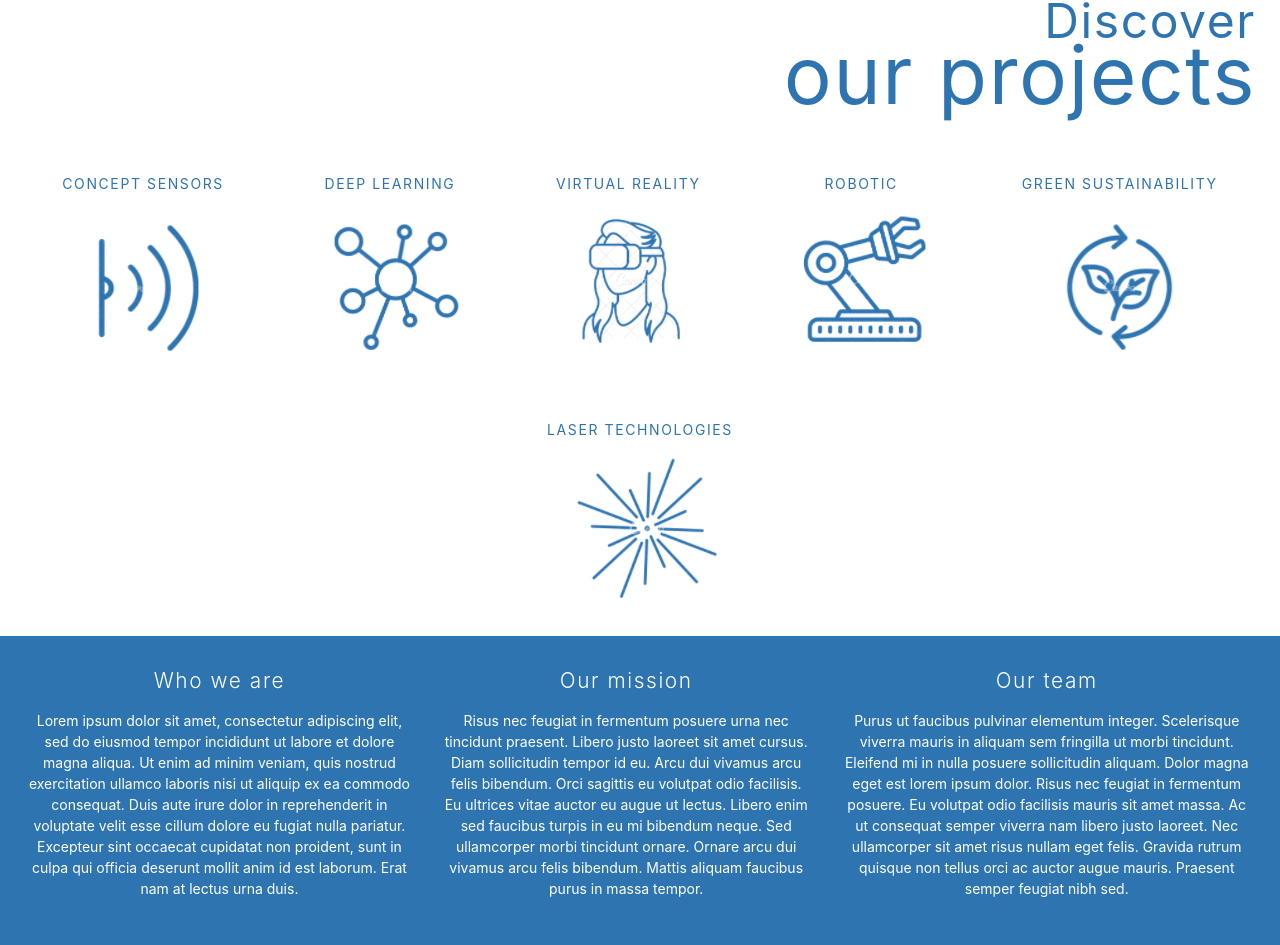
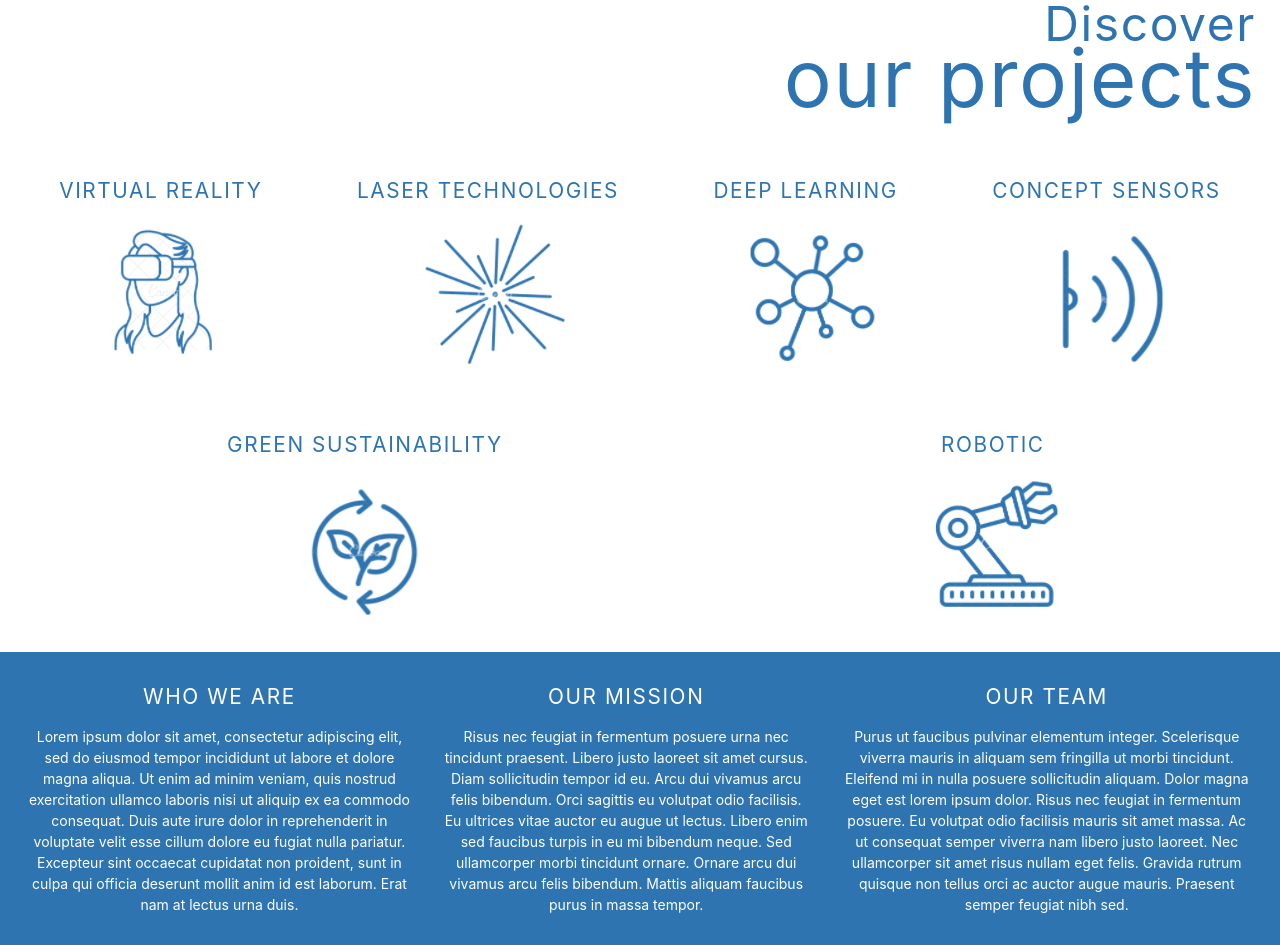
Before and after one commit to HungryOctopus/think-tank-website, a React (Create React App) app in the folder client/: page / in a window 1280 px wide. Shown: the part 1413-2358 px from the top of the page. Built offline with nearby package versions, Linux system fonts and the light colour scheme.

Commit message:
responsive & styling about us section

```diff
--- a/client/src/components/About/About.css
+++ b/client/src/components/About/About.css
@@ -5,8 +5,9 @@
 .about-container h3 {
   color: var(--clr-white);
   font-size: 1.3rem;
-  font-weight: 300;
+  font-weight: 400;
   text-align: center;
+  text-transform: uppercase;
 }
 
 .about-container p {
@@ -15,9 +16,15 @@
   padding: 1rem;
 }
 
-.focus-text {
-  display: flex;
-  flex-direction: column;
-  padding: 10px;
-  margin-left: 30px;
+@media screen and (max-width: 800px) {
+  .about-paragraph {
+    display: flex;
+    flex-direction: column;
+  }
 }
+
+/* @media screen and (max-width: 600px) {
+  .about-paragraph {
+    display: flex-column;
+  }
+} */
--- a/client/src/components/About/About.jsx
+++ b/client/src/components/About/About.jsx
@@ -7,7 +7,7 @@ function About() {
     <section className="about-container">
       <div className="bg-sblue">
         <div className="about-text">
-          <div className="flex flex-row items-center p-3">
+          <div className="about-paragraph flex items-start p-3">
             <div className="my-5">
               <h3>Who we are</h3>
               {/* <img src={sensor} alt="sensor" min-width="30px" /> */}
@@ -22,8 +22,8 @@ function About() {
                 Erat nam at lectus urna duis.
               </p>
             </div>
-            <div className="self-center">
-              <h3 className="self-center">Our mission</h3>
+            <div className="my-5">
+              <h3>Our mission</h3>
               {/* <img src={deepLearning} alt="sensor" min-width="30px" /> */}
               <p>
                 Risus nec feugiat in fermentum posuere urna nec tincidunt
@@ -36,7 +36,7 @@ function About() {
                 faucibus purus in massa tempor.
               </p>
             </div>
-            <div className="">
+            <div className="my-5">
               <h3>Our team</h3>
               {/* <img src={virtualReality} alt="sensor" min-width="30px" /> */}
               <p>
--- a/client/src/components/Navbar/Navbar.css
+++ b/client/src/components/Navbar/Navbar.css
@@ -1,13 +1,6 @@
 @tailwind base;
 @tailwind components;
 @tailwind utilities;
-
-body {
-  margin: 0;
-  font-family: -apple-system, BlinkMacSystemFont, 'Segoe UI', 'Roboto', 'Oxygen',
-    'Ubuntu', 'Cantarell', 'Fira Sans', 'Droid Sans', 'Helvetica Neue',
-    sans-serif;
-}
 
 :root {
   /* Colors for the project */
@@ -28,7 +21,6 @@ nav {
   background: var(--s-blue);
   color: white;
   line-height: 1.5;
-  font-size: 0.875rem;
 }
 
 ul {
@@ -51,7 +43,9 @@ h2 {
   font-size: 2rem;
 }
 h3 {
-  font-size: 1.25rem;
+  font-size: 1.3rem;
+  text-align: center;
+  text-transform: uppercase;
 }
 h4 {
   font-size: 0.875rem;
--- a/client/src/components/Navbar/Navbar.jsx
+++ b/client/src/components/Navbar/Navbar.jsx
@@ -15,7 +15,7 @@ function Navbar() {
           <img src={logo} alt="think tank logo white" />
         </div>
 
-<div className="navbar-menu flex justify-end items-center px-3">
+        <div className="navbar-menu flex justify-end items-center px-3">
           <Link to="/projects" className="px-3" onClick={closeMobileMenu}>
             <h3>Projects</h3>
           </Link>
@@ -23,11 +23,9 @@ function Navbar() {
             <h3>About us</h3>
           </Link>
           <div className="language-selection px-5">
-            <h3>EN</h3>
+            <h4>EN</h4>
           </div>
         </div>
-
-
       </div>
     </nav>
   );
--- a/client/src/components/Projects/Projects.css
+++ b/client/src/components/Projects/Projects.css
@@ -18,22 +18,23 @@ Global Styles
 .projects-container h1 {
   font-size: 3rem;
   text-align: end;
-  color: var(--s-blue)
+  color: var(--s-blue);
 }
 .projects-container h2 {
   font-size: 5rem;
   line-height: 3rem;
   text-align: end;
-  color: var(--s-blue)
+  color: var(--s-blue);
 }
 
 .projects-container h3 {
-  font-size: 1 rem;
+  font-size: 1rem;
   text-align: end;
+  color: grey;
 }
 
 .projects-container h4 {
-  font-size: 1 rem;
+  font-size: 1.3rem;
   text-align: center;
   text-transform: uppercase;
   color: var(--s-blue);
--- a/client/src/components/Projects/Projects.jsx
+++ b/client/src/components/Projects/Projects.jsx
@@ -20,29 +20,33 @@ function Projects() {
           <div className="project-icons align-center ">
             <div className="p-3 flex flex-wrap justify-around">
               <div className="flex flex-col align-center m-5">
-                <h4 className="p-5 align-center ">Concept sensors</h4>
-                <img src={sensor} alt="sensor" min-width="30px" />
-              </div>
-              <div className="flex flex-col align-center m-5">
-                <h4 className="p-5 align-center">Deep learning</h4>
-                <img src={deepLearning} alt="sensor" min-width="30px" />
-              </div>
-              <div className="flex flex-col align-center m-5">
                 <h4 className="p-5">Virtual reality</h4>
                 <img src={virtualReality} alt="sensor" min-width="30px" />
               </div>
 
               <div className="flex flex-col align-center m-5">
-                <h4 className="p-5">Robotic</h4>
-                <img src={robotic} alt="sensor" min-width="30px" />
+                <h4 className="p-5">Laser technologies</h4>
+                <img src={laser} alt="sensor" min-width="30px" />
               </div>
+
+              <div className="flex flex-col align-center m-5">
+                <h4 className="p-5 align-center">Deep learning</h4>
+                <img src={deepLearning} alt="sensor" min-width="30px" />
+              </div>
+
+              <div className="flex flex-col align-center m-5">
+                <h4 className="p-5 align-center ">Concept sensors</h4>
+                <img src={sensor} alt="sensor" min-width="30px" />
+              </div>
+
               <div className="flex flex-col align-center m-5">
                 <h4 className="p-5">Green sustainability</h4>
                 <img src={sustainability} alt="sensor" min-width="30px" />
               </div>
+
               <div className="flex flex-col align-center m-5">
-                <h4 className="p-5">Laser technologies</h4>
-                <img src={laser} alt="sensor" min-width="30px" />
+                <h4 className="p-5">Robotic</h4>
+                <img src={robotic} alt="sensor" min-width="30px" />
               </div>
             </div>
           </div>
```
